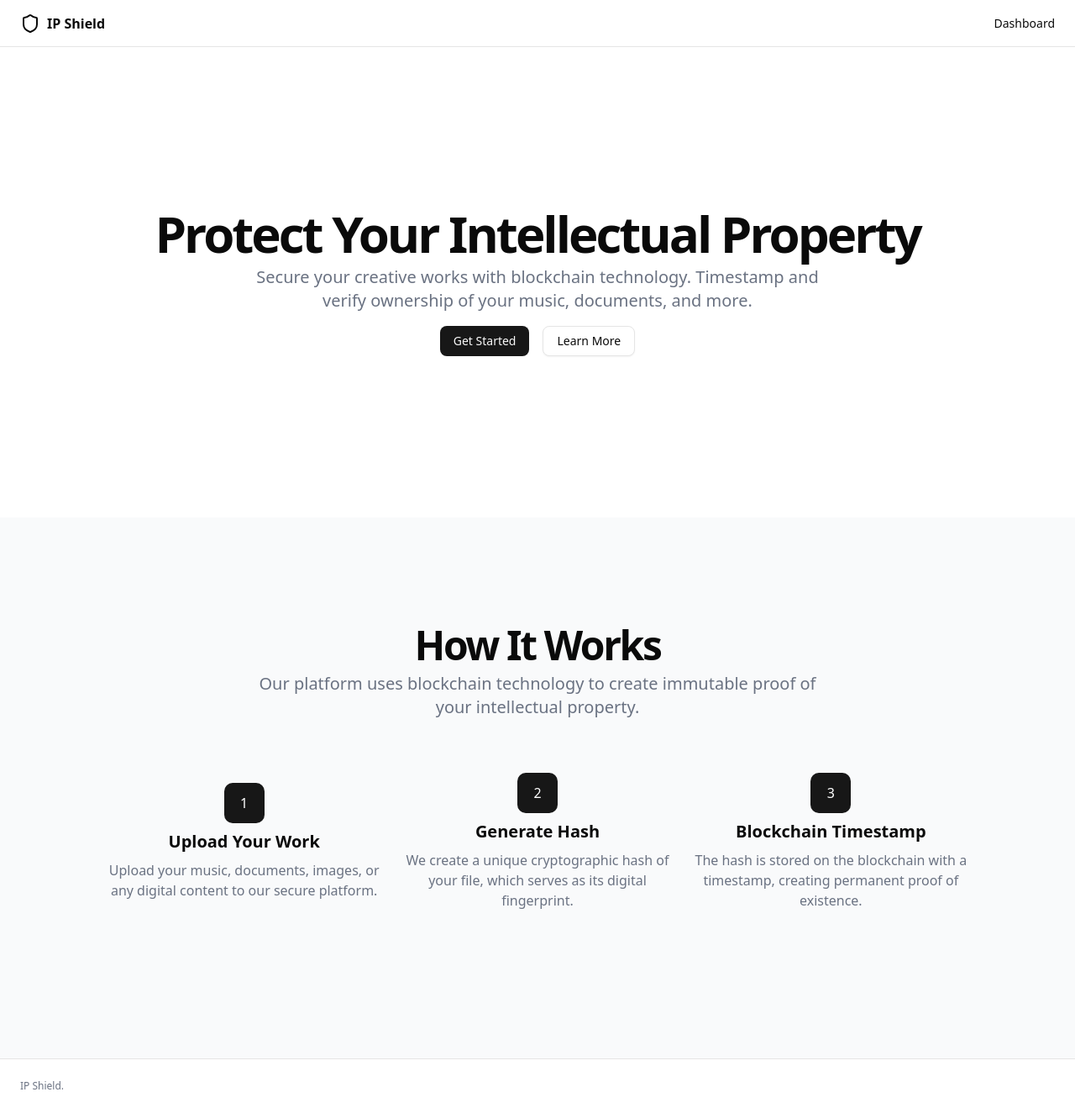
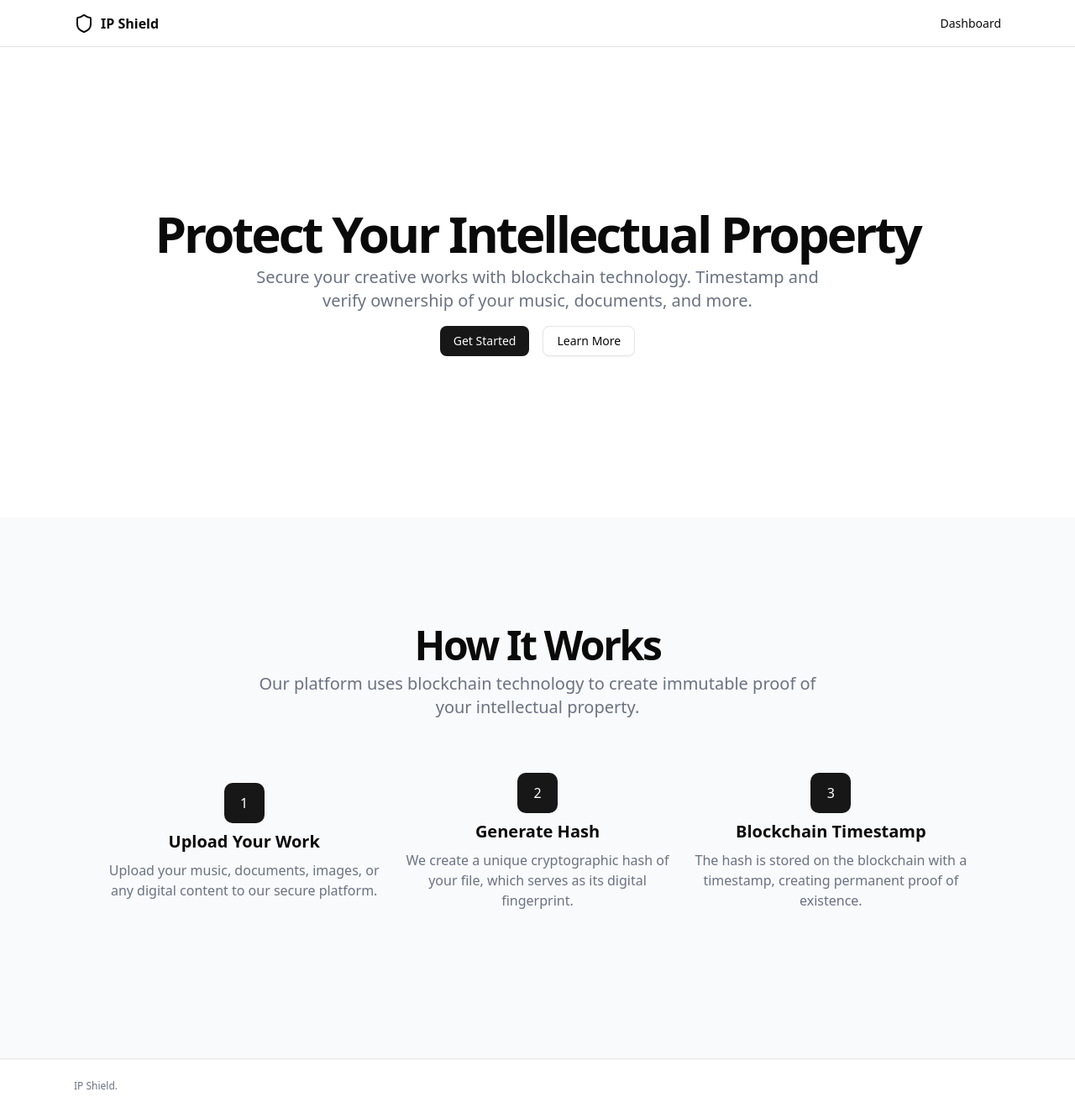
Before and after one commit to farhannaza/IP-Protection, a Next.js app in the folder client/: page / in a window 1280 px wide. Shown: the whole page at 84% size. Built offline with nearby package versions, Linux system fonts and the light colour scheme.

Commit message:
Update page.tsx

```diff
--- a/client/app/page.tsx
+++ b/client/app/page.tsx
@@ -5,7 +5,8 @@ import { Shield } from "lucide-react"
 export default function Home() {
   return (
     <div className="flex flex-col min-h-screen">
-      <header className="px-4 lg:px-6 h-14 flex items-center border-b">
+      <header className="h-14 border-b">
+        <div className="mx-auto flex h-full w-full max-w-6xl items-center px-4 lg:px-6">
           <Link className="flex items-center gap-2 font-semibold" href="#">
             <Shield className="h-6 w-6" />
             <span>IP Shield</span>
@@ -15,10 +16,11 @@ export default function Home() {
               Dashboard
             </Link>
           </nav>
+        </div>
       </header>
       <main className="flex-1">
         <section className="w-full py-12 md:py-24 lg:py-32 xl:py-48">
-          <div className="container px-4 md:px-6">
+          <div className="mx-auto w-full max-w-6xl px-4 md:px-6">
             <div className="flex flex-col items-center space-y-4 text-center">
               <div className="space-y-2">
                 <h1 className="text-3xl font-bold tracking-tighter sm:text-4xl md:text-5xl lg:text-6xl/none">
@@ -41,7 +43,7 @@ export default function Home() {
           </div>
         </section>
         <section id="how-it-works" className="w-full py-12 md:py-24 lg:py-32 bg-gray-50 dark:bg-gray-900">
-          <div className="container px-4 md:px-6">
+          <div className="mx-auto w-full max-w-6xl px-4 md:px-6">
             <div className="flex flex-col items-center justify-center space-y-4 text-center">
               <div className="space-y-2">
                 <h2 className="text-3xl font-bold tracking-tighter sm:text-5xl">How It Works</h2>
@@ -82,10 +84,11 @@ export default function Home() {
           </div>
         </section>
       </main>
-      <footer className="flex flex-col gap-2 sm:flex-row py-6 w-full shrink-0 items-center px-4 md:px-6 border-t">
+      <footer className="w-full shrink-0 border-t py-6">
+        <div className="mx-auto flex w-full max-w-6xl flex-col items-center gap-2 px-4 sm:flex-row md:px-6">
           <p className="text-xs text-gray-500 dark:text-gray-400">IP Shield.</p>
-        <nav className="sm:ml-auto flex gap-4 sm:gap-6">
-        </nav>
+          <nav className="sm:ml-auto flex gap-4 sm:gap-6"></nav>
+        </div>
       </footer>
     </div>
   )
```
Lines whose indentation alone changed are shown as unchanged.
